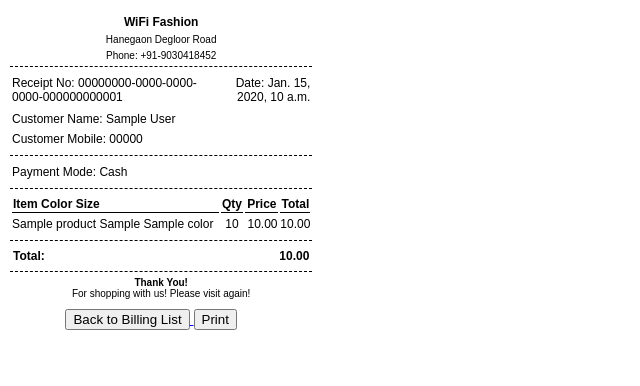
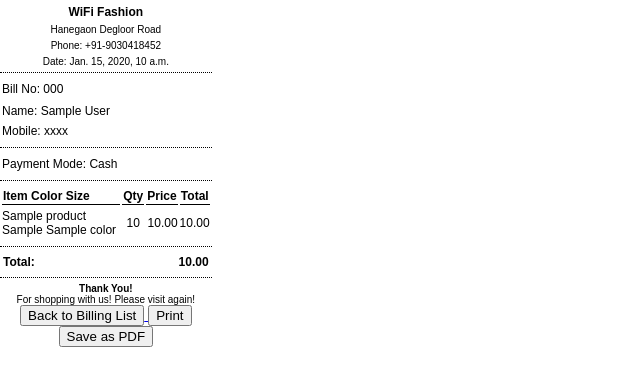
Before and after one commit to anilbhutale/finfolio, a Django app: page /billing/00000000-0000-0000-0000-000000000001/print/ in a window 1280 px wide. Shown: the top 386 px of the page, without its empty margins (0-640 px from the left). Run offline with Django 5.2, Linux system fonts and the light colour scheme; tables that the repository leaves empty hold one stand-in row (values such as "Sample post"); some libraries are stand-ins or nearby versions.

Commit message:
iventory qr & billing added

```diff
--- a/backend/core/billing/templates/billing/receipt.html
+++ b/backend/core/billing/templates/billing/receipt.html
@@ -6,7 +6,7 @@
     <style>
         /* Styles for POS Printer */
         body {
-            width: 80mm;
+            width: 56mm; /* Set body width to 56mm */
             font-family: Arial, sans-serif;
             font-size: 14px;
             text-align: center;
@@ -14,8 +14,8 @@
         }
         .receipt {
             width: 100%;
-            margin: 0 auto;
-            padding: 10px;
+            margin: 0;
+            padding: 0; /* Remove padding to minimize space */
         }
         .header img {
             max-width: 50px;
@@ -34,8 +34,9 @@
             margin-top: 5px;
         }
         .line {
-            border-top: 1px dashed #000;
+            border-top: 1px dotted #000;
             margin: 5px 0;
+            background: none; /* Ensure no conflicting backgrounds */
         }
         .customer-info, .item-table, .total-section {
             width: 100%;
@@ -58,47 +59,50 @@
         }
         .total-section {
             font-weight: bold;
-            text-align: right;
+            text-align: right; /* Align total to the right */
         }
         .footer p {
             margin: 0;
         }
 
-        /* Hide buttons during printing */
+        /* Prevent page breaks */
         @media print {
-            .buttons {
-                display: none;
+            body {
+                margin: 0;
+            }
+            .receipt {
+                break-inside: avoid;
+                page-break-inside: avoid; /* Prevent breaks in printed PDF */
             }
         }
     </style>
     {% load static %}
 </head>
 <body>
-    <div class="receipt">
+    <div class="receipt" id="receipt">
         <!-- Header -->
         <div class="header">
-            <!-- <img src="{% static 'logo.png' %}" alt="Shop Logo"> -->
             <div class="title">{{ shop_name }}</div>
             <div class="info">{{ shop_address }}</div>
             <div class="info">Phone: {{ shop_phone }}</div>
+            <div class="info">Date: {{  billing.date }}</div>
         </div>
         <div class="line"></div>
 
         <!-- Receipt Info -->
         <table class="customer-info">
             <tr>
-                <td>Receipt No: {{ billing.id }}</td>
-                <td style="text-align: right;">Date: {{ billing.date }}</td>
+                <td>Bill No: {{ billing.billing_number }}</td>
             </tr>
         </table>
 
         <!-- Customer Info -->
         <table class="customer-info">
             <tr>
-                <td>Customer Name: {{ billing.customer.name }}</td>
+                <td>Name: {{ billing.customer.name }}</td>
             </tr>
             <tr>
-                <td>Customer Mobile: {% if billing.customer.mobile %}{{ billing.customer.mobile }}{% else %}00000{% endif %}</td>
+                <td>Mobile: {% if billing.customer.mobile %}{{ billing.customer.mobile }}{% else %}xxxx{% endif %}</td>
             </tr>
         </table>
         <div class="line"></div>
@@ -154,10 +158,33 @@
 
     <!-- Buttons outside the receipt (only visible on screen) -->
     <div class="buttons">
-        <a href="/admin/billing/billing/">
+        <a href="/wifi_in/billing/billing/">
             <button class="btn btn-back">Back to Billing List</button>
         </a>
         <button onclick="window.print()" class="btn btn-print">Print</button>
+        <button onclick="saveAsPDF()" class="btn btn-pdf">Save as PDF</button>
     </div>
+
+    <!-- Include html2pdf.js script -->
+    <script src="https://cdnjs.cloudflare.com/ajax/libs/html2pdf.js/0.9.2/html2pdf.bundle.js"></script>
+
+    <!-- Define the saveAsPDF function after html2pdf.js is loaded -->
+    <script>
+        function saveAsPDF() {
+            var element = document.getElementById('receipt');
+            console.log(element.scrollHeight * 0.264583)
+            var length = Math.ceil(element.scrollHeight * 0.264583) + 5
+            console.log(length)
+            var opt = {
+                margin: 0, /* Remove all margins */
+                filename: 'receipt.pdf',
+                image: { type: 'jpeg', quality: 0.98 },
+                html2canvas: { scale: 4, useCORS: true },
+                jsPDF: { unit: 'mm', format: [58, length] }
+            };
+            html2pdf().set(opt).from(element).save();
+        }
+    </script>
+
 </body>
 </html>
```
Also changed, not shown: backend/core/inventory/templates/inventory/print_qr_code.html (+60 -40 lines), backend/core/templates/admin/custom_index.html (added, +11 -0 lines).
